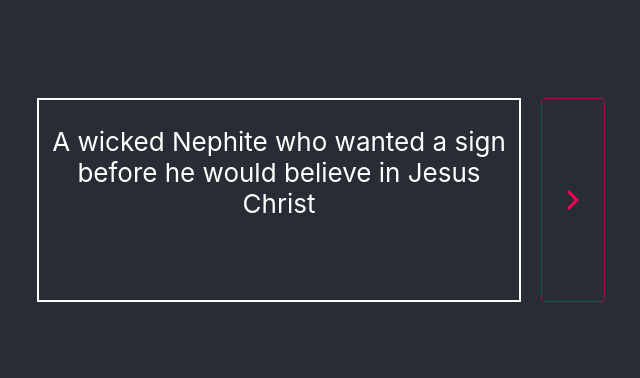
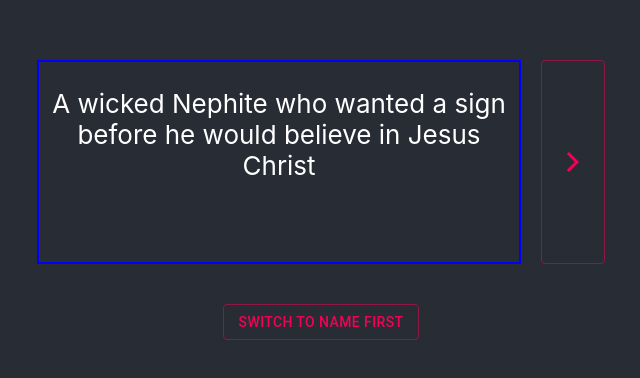
Before and after one commit to patrik-drean/book-of-mormon-people, a React (Create React App) app: page / in a window 1280 px wide. Shown: the part 200-578 px from the top of the page, without its empty margins (319-959 px from the left). Built offline with nearby package versions, Linux system fonts and the light colour scheme.

Commit message:
Added toggling quiz mode feature

```diff
--- a/src/actions/actions.js
+++ b/src/actions/actions.js
@@ -1,5 +1,6 @@
 export const CHANGE_CARD_PERSON = 'CHANGE_CARD_PERSON';
 export const CHANGE_CARD_SIDE = 'CHANGE_CARD_SIDE';
+export const TOGGLE_QUIZ_MODE = 'TOGGLE_QUIZ_MODE';
 
 export function changeCardPerson(person) {
     return {
@@ -15,3 +16,10 @@ export function changeCardSide(isFlipped, flipSpeed) {
         flipSpeed
     }
 }
+
+export function toggleQuizMode(isNameShownFirst) {
+    return {
+        type: TOGGLE_QUIZ_MODE,
+        isNameShownFirst
+    }
+}
--- a/src/componets/FlashCardsPage/Card.js
+++ b/src/componets/FlashCardsPage/Card.js
@@ -4,8 +4,17 @@ import ReactCardFlip from 'react-card-flip';
 const cardStyle = {
     width: '60vh',
     height: '25vh',
-    border: '2px white solid',
     verticalAlign: 'middle',
+}
+
+const nameCardStyle = {
+    ...cardStyle,
+    border: '2px blue solid',
+}
+
+const descriptionCardStyle = {
+    ...cardStyle,
+    border: '2px green solid',
 }
 
 const cardTextStyle = {
@@ -24,11 +33,11 @@ class Card extends React.Component {
                 flipSpeedBackToFront={this.props.flipSpeed}
                 flipSpeedFrontToBack={this.props.flipSpeed}
             >
-                <div key="front" style={cardStyle} onClick={this.props.handleFlip}>
+                <div key={this.props.nameOrientation} style={nameCardStyle} onClick={this.props.handleFlip}>
                     <p style={cardTextStyle} >{this.props.person.description}</p>
                 </div>
 
-                <div key="back" style={cardStyle} onClick={this.props.handleFlip}>
+                <div key={this.props.descriptionOrientation} style={descriptionCardStyle} onClick={this.props.handleFlip}>
                     <p style={cardTextStyle} >{this.props.person.name}</p>
                 </div>
             </ReactCardFlip>
--- a/src/componets/FlashCardsPage/FlashCardsPage.js
+++ b/src/componets/FlashCardsPage/FlashCardsPage.js
@@ -1,33 +1,36 @@
 import React from 'react';
 import {connect} from 'react-redux';
-import {changeCardPerson, changeCardSide} from '../../actions/actions'
+import Button from '@material-ui/core/Button';
+import {changeCardPerson, changeCardSide, toggleQuizMode} from '../../actions/actions'
 import Card from './Card';
 import NextArrow from './NextArrow';
+import ToggleModeButton from './ToggleModeButton';
 import peopleData from '../../data/people_data';
 
-const pageStyle = {
+const flexRowStyle = {
     display: 'flex',
     flexDirection: 'row'
+}
+
+const flexColumnStyle = {
+    display: 'flex',
+    flexDirection: 'column'
 }
 
 class FlashCardsPage extends React.Component {
     constructor(props) {
         super(props);
 
-        this.props.dispatch(changeCardPerson(this.getRandomPerson()));
-    }
+        console.log(this.props.nameOrientation);
 
-    getRandomPerson() {
-        const min = Math.ceil(0);
-        const max = Math.floor(peopleData.length);
-        const randomIndex = Math.floor(Math.random() * (max - min)) + min;
-        return peopleData[randomIndex]
+        const person = this.getRandomPerson();
+        this.props.dispatch(changeCardPerson(person));
     }
 
     changeCard = event => {
         event.preventDefault();
 
-        const fastFlipSpeed = .001;
+        const fastFlipSpeed = .000001;
         this.props.dispatch(changeCardSide(false, fastFlipSpeed));
         this.props.dispatch(changeCardPerson(this.getRandomPerson()));
     }
@@ -39,19 +42,39 @@ class FlashCardsPage extends React.Component {
         this.props.dispatch(changeCardSide(!this.props.isFlipped, normalFlipSpeed));
     }
 
+    getRandomPerson() {
+        const min = Math.ceil(0);
+        const max = Math.floor(peopleData.length);
+        const randomIndex = Math.floor(Math.random() * (max - min)) + min;
+        return peopleData[randomIndex];
+    }
+
+    toggleMode = event => {
+        event.preventDefault();
+        this.props.dispatch(toggleQuizMode(!this.props.isNameShownFirst));
+    }
+
     render() {
         return(
-            <div style={pageStyle}>
+            <React.Fragment>
+                <div style={flexRowStyle}>
                     <Card
                         person={this.props.person}
                         isFlipped={this.props.isFlipped}
                         flipSpeed={this.props.flipSpeed}
-                    handleFlip={this.handleFlip}>
+                        handleFlip={this.handleFlip}
+                        nameOrientation={this.props.nameOrientation}
+                        descriptionOrientation={this.props.descriptionOrientation}>
                     </Card>
-                <NextArrow
-                    changeCard={this.changeCard}>
-                </NextArrow>
+                    <NextArrow changeCard={this.changeCard}></NextArrow>
                 </div>
+                <div style={flexColumnStyle}>
+                    <ToggleModeButton
+                    isNameShownFirst={this.props.isNameShownFirst}
+                    toggleMode={this.toggleMode}>
+                    </ToggleModeButton>
+                </div>
+            </React.Fragment>
         )
     }
 }
@@ -60,7 +83,10 @@ function mapStateToProps(state) {
     return {
         person: state.person,
         isFlipped: state.isFlipped,
-        flipSpeed: state.flipSpeed
+        flipSpeed: state.flipSpeed,
+        isNameShownFirst: state.isNameShownFirst,
+        nameOrientation: state.nameOrientation,
+        descriptionOrientation: state.descriptionOrientation,
     };
 }
 
--- /dev/null
+++ b/src/componets/FlashCardsPage/ToggleModeButton.js
@@ -0,0 +1,25 @@
+import React from 'react';
+import Button from '@material-ui/core/Button';
+
+const toggleModeSytle = {
+    margin: '40px 0 0 0',
+}
+
+class ToggleModeButton extends React.Component {
+
+    render() {
+        return(
+            <Button
+                style={toggleModeSytle}
+                variant="outlined"
+                color="secondary"
+                onClick={this.props.toggleMode}
+            >
+                Switch to {this.props.isNameShownFirst ? "Description" : "Name"} First
+            </Button>
+        )
+
+    }
+}
+
+export default ToggleModeButton;
--- a/src/reducers/reducers.js
+++ b/src/reducers/reducers.js
@@ -1,13 +1,14 @@
-import {CHANGE_CARD_PERSON} from '../actions/actions'
-import {CHANGE_CARD_SIDE} from '../actions/actions'
-
+import {CHANGE_CARD_PERSON,CHANGE_CARD_SIDE, TOGGLE_QUIZ_MODE} from '../actions/actions';
 const initialState = {
     person: {
         name: '',
         description: '',
     },
     isFlipped: false,
-    flipSpeed: .6
+    flipSpeed: .6,
+    isNameShownFirst: false,
+    nameOrientation: "front",
+    descriptionOrientation: "back",
 }
 
 function reducer(state = initialState, action) {
@@ -23,6 +24,13 @@ function reducer(state = initialState, action) {
                 isFlipped: action.isFlipped,
                 flipSpeed: action.flipSpeed
             }
+        case TOGGLE_QUIZ_MODE:
+            return {
+                ...state,
+                isNameShownFirst: action.isNameShownFirst,
+                nameOrientation: state.descriptionOrientation,
+                descriptionOrientation: state.nameOrientation
+            }
         default:
             return state;
     }
```
Lines whose indentation alone changed are shown as unchanged.
